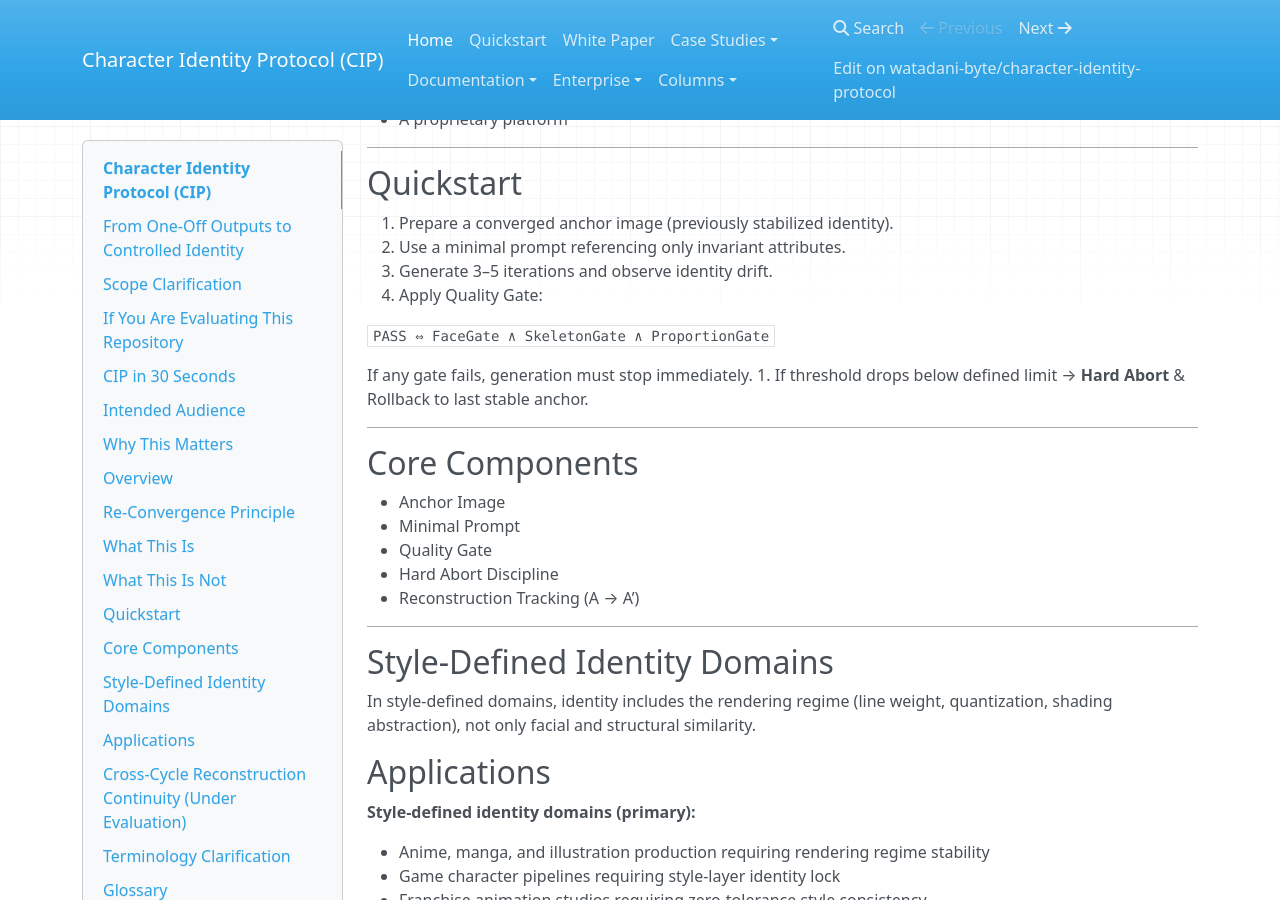
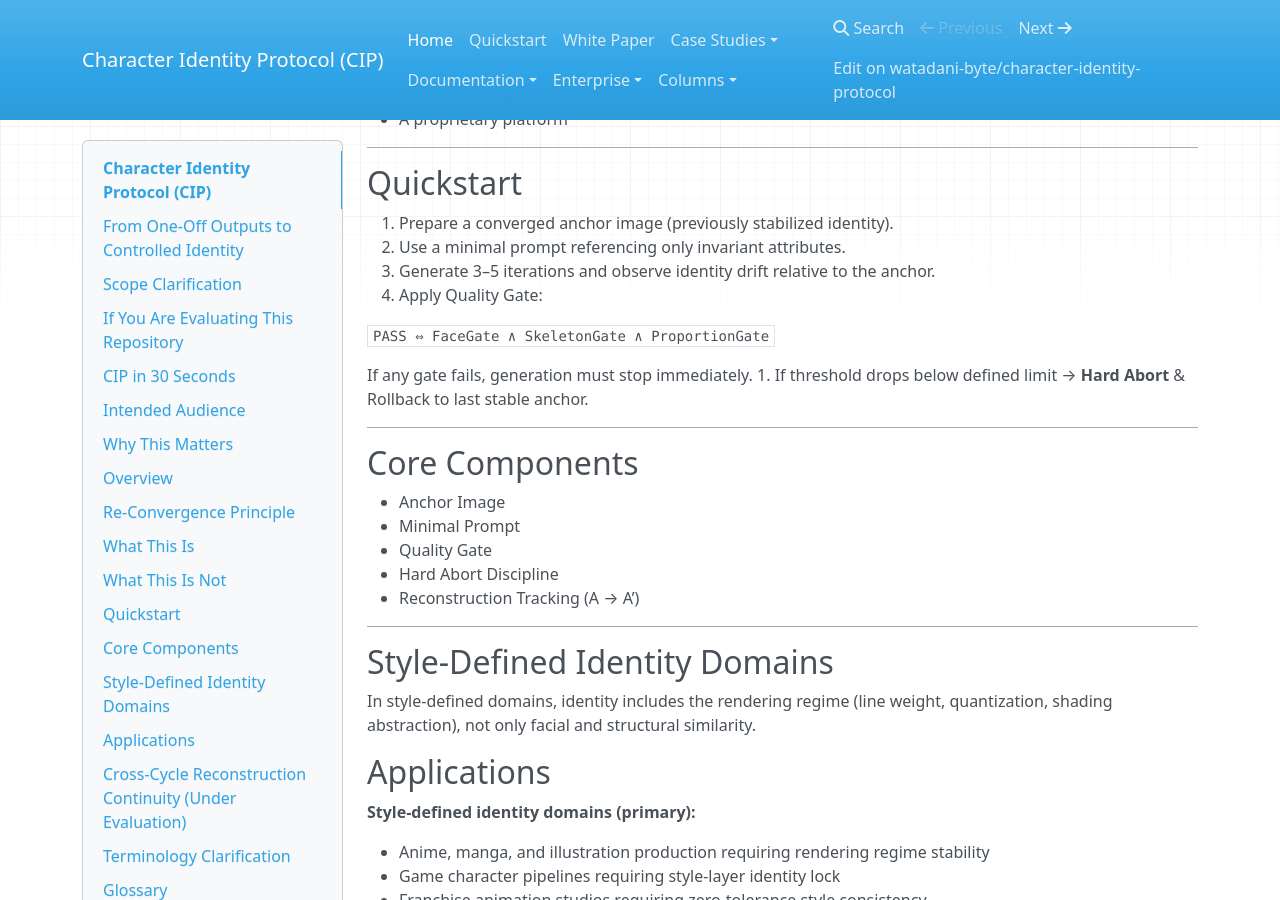
Before and after one commit to watadani-byte/character-identity-protocol, an MkDocs documentation site: the page built from docs/index.md, in a window 1280 px wide and 900 px high, scrolled down 4440 px. Built offline with MkDocs 1.6.1, drawn with Linux system fonts in a browser that asks for light colours; nearby versions of some CDN libraries.

Commit message:
index.md を更新

````diff
--- a/docs/index.md
+++ b/docs/index.md
@@ -239,7 +239,7 @@ Identity Stability
 
 1. Prepare a converged anchor image (previously stabilized identity).
 1. Use a minimal prompt referencing only invariant attributes.
-1. Generate 3–5 iterations and observe identity drift.
+1. Generate 3–5 iterations and observe identity drift relative to the anchor.
 1. Apply Quality Gate:
 
    ```
````
